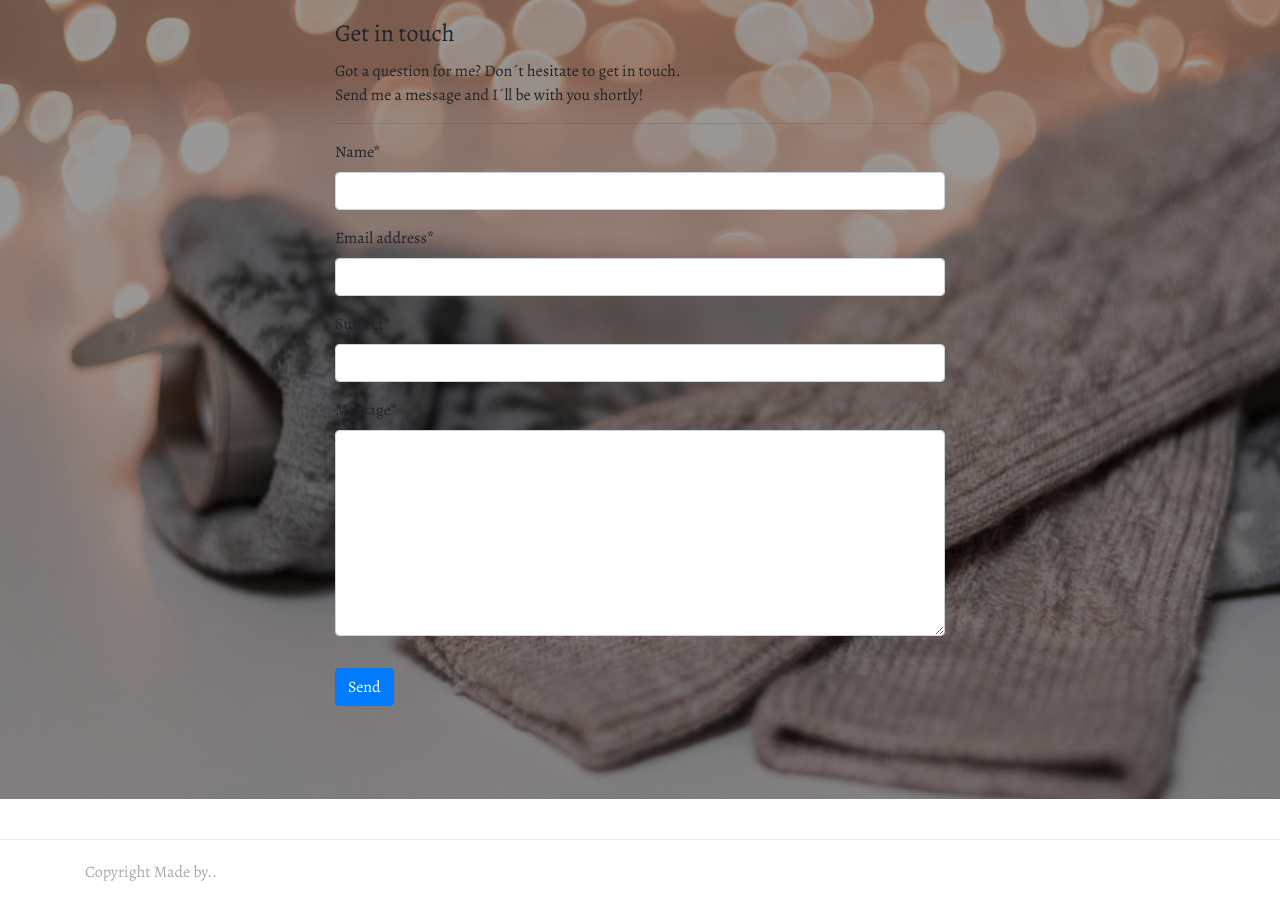
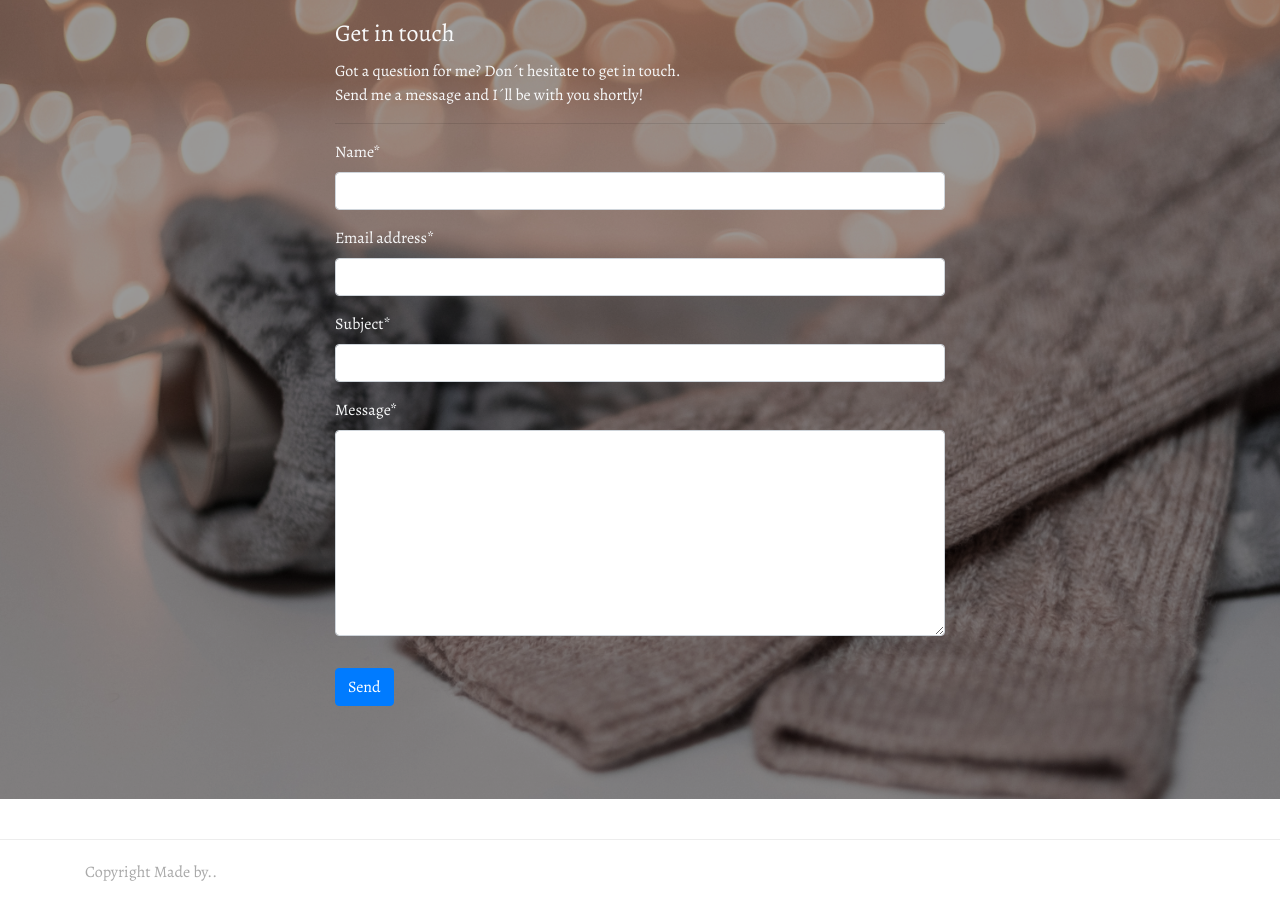
Before and after one commit to Code-Institute-Submissions/handcrafted-heart, a Django app: page /home/ in a window 1280 px wide. Shown: the part 56-976 px from the top of the page. Run offline with Django 3.2, Linux system fonts and the light colour scheme; some libraries are stand-ins or nearby versions.

Commit message:
Change text to light color

```diff
--- a/home/templates/contact.html
+++ b/home/templates/contact.html
@@ -22,7 +22,7 @@
 </div>
 
 <div class="container-fluid">
-    <div class="row justify-content-center">
+    <div class="row justify-content-center text-light">
         <div class="col-12 col-md-6">
             <div class="contact-form-wrapper mx-auto my-3">
                 <form id="contact-form" method="POST">
```
